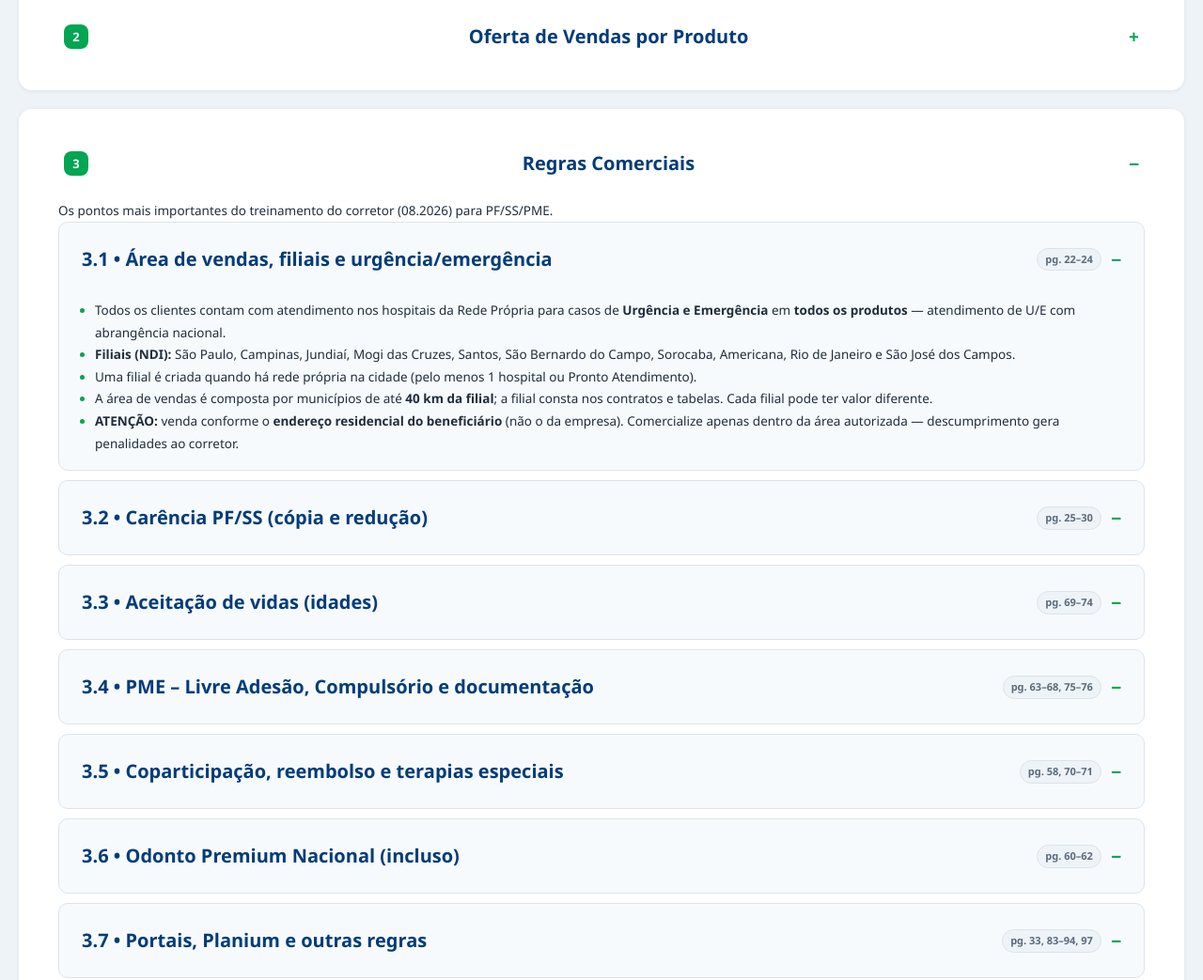
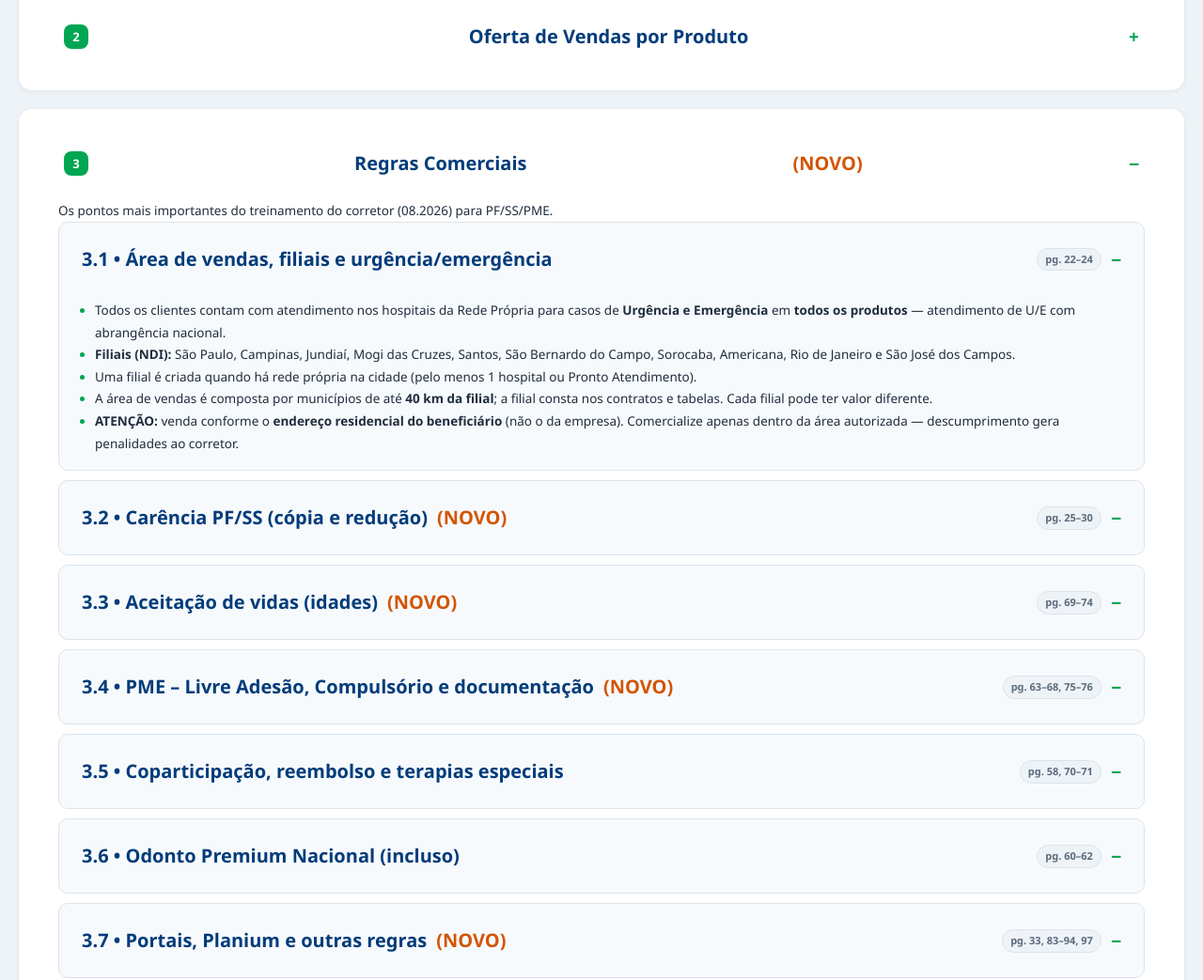
Before and after one commit to REINVENTSAUDE/Treinamento-Comercial-Hapvida-NotreDame-SP, a plain HTML site: page index.html in a window 1280 px wide. Shown: the part 759-1802 px from the top of the page at 94% size. Drawn offline with Linux system fonts and the light colour scheme.

Commit message:
Add files via upload

```diff
--- a/index.html
+++ b/index.html
@@ -51,6 +51,10 @@
   ul.lista li::marker { color: var(--verde); }
   .aviso { background: #fff7e6; border: 1px solid #f0d9a0; color: #7a5a00; font-size: 12.5px; border-radius: 8px; padding: 9px 12px; margin-top: 12px; }
   .aviso.azul { background: #e8f0fa; border-color: #b9d2ef; color: var(--azul); }
+  .novo { color: #d35400; font-weight: 700; }
+  .aviso.novo-aviso { background: #fdf0e3; border-color: #f0c596; color: #8a4b12; }
+  .bloco.novo-bloco { background: #fdf3e7; border-color: #f0c596; }
+  .bloco.novo-bloco h4 { color: #d35400; }
   .tabela { width: 100%; border-collapse: collapse; font-size: 12.5px; }
   .tabela th { background: var(--azul-esc); color: #fff; padding: 8px 10px; text-align: left; white-space: nowrap; }
   .tabela td { padding: 7px 10px; border-bottom: 1px solid var(--borda); }
@@ -118,7 +122,7 @@
   <a href="#oferta">Oferta x Canais</a>
   <a href="#filiais">Filiais</a>
   <a href="#repique">Repique</a>
-  <a href="#regras">Regras Comerciais</a>
+  <a href="#regras"><span class="novo">Regras Comerciais (NOVO)</span></a>
   <a href="#quiz">Quiz</a>
 </nav>
 
@@ -159,7 +163,7 @@
 </details>
 
 <details class="sec acc" id="regras" open>
-  <summary><span class="n">3</span>Regras Comerciais</summary>
+  <summary><span class="n">3</span>Regras Comerciais <span class="novo">(NOVO)</span></summary>
   <div class="corpo">
     <div class="desc">Os pontos mais importantes do treinamento do corretor (08.2026) para PF/SS/PME.</div>
 
@@ -177,7 +181,7 @@
   </details>
 
   <details class="acc">
-    <summary>3.2 • Carência PF/SS (cópia e redução) <span class="pgref">pg. 25–30</span></summary>
+    <summary>3.2 • Carência PF/SS (cópia e redução) <span class="novo">(NOVO)</span> <span class="pgref">pg. 25–30</span></summary>
     <div class="corpo">
       <h4>Operadora de origem Hapvida (cópia)</h4>
       <ul class="lista">
@@ -211,7 +215,7 @@
 
       <h4 style="margin-top:18px;">Outra operadora (redução)</h4>
       <ul class="lista">
-        <li>Idade limite para redução: até <b>65 anos no PF</b> e <b>64 anos no SS</b>;</li>
+        <li><span class="novo">Idade limite para redução: até <b>69 anos completos</b> (PF, SS e PME)</span> <span class="novo">(NOVO)</span>;</li>
         <li>Confirmar a lista de operadoras congêneres;</li>
         <li>Não realizamos a soma do tempo de permanência entre operadoras. Para análise, é considerado apenas o tempo do último plano ativo.</li>
       </ul>
@@ -239,6 +243,24 @@
         </div>
       </div>
 
+      <h4 style="margin-top:18px;color:#d35400;">Aproveitamento de Carência – Operadora Select <span class="novo">(NOVO)</span></h4>
+      <div class="bloco novo-bloco" style="margin-top:10px;">
+        <ul class="lista" style="margin:0;">
+          <li>A Hapvida NotreDame passa a integrar como <b>congênere</b> para aproveitamento das carências da Operadora Select (ANS 35.805-3).</li>
+          <li><b>Canais:</b> PF, Super Simples e PME.</li>
+        </ul>
+      </div>
+
+      <h4 style="margin-top:18px;color:#d35400;">Aproveitamento de Carência com Contrato Pré-Cancelado <span class="novo">(NOVO)</span></h4>
+      <div class="bloco novo-bloco" style="margin-top:10px;">
+        <ul class="lista" style="margin:0;">
+          <li>É possível digitar <b>venda empresarial</b> com aproveitamento de carência para cliente com <b>pré cancelamento</b>, assim como já funciona no canal PF.</li>
+          <li>Permite maior flexibilidade na condução da venda SS e PME.</li>
+          <li><b>Atenção:</b> verificar a regra de repique para recebimento de comissão/bônus.</li>
+          <li><b>Canais:</b> Super Simples e PME.</li>
+        </ul>
+      </div>
+
       <h4 style="margin-top:18px;">Documentação da carência</h4>
       <details class="acc" style="margin-top:10px;">
         <summary>Demais empresas (ME, EPP, LTDA, SIMPLES NACIONAL...)</summary>
@@ -264,33 +286,34 @@
   </details>
 
   <details class="acc">
-    <summary>3.3 • Aceitação de vidas (idades) <span class="pgref">pg. 69–74</span></summary>
+    <summary>3.3 • Aceitação de vidas (idades) <span class="novo">(NOVO)</span> <span class="pgref">pg. 69–74</span></summary>
     <div class="corpo">
       <div class="tabela-wrap">
         <table class="tabela">
           <thead><tr><th>Vínculo / Tipo</th><th class="c">Smart</th><th class="c">Advance</th><th class="c">Premium 900 Care</th><th class="c">Premium 900.1</th><th class="c">Infinity</th></tr></thead>
           <tbody>
-            <tr><td>Sócio (titular)</td><td class="c">74 anos</td><td class="c">74 anos</td><td class="c">74 anos</td><td class="c">74 anos</td><td class="c">74 anos</td></tr>
-            <tr><td>Funcionário CLT (titular)</td><td class="c">74 anos</td><td class="c">74 anos</td><td class="c">74 anos</td><td class="c">74 anos</td><td class="c">74 anos</td></tr>
+            <tr><td>Sócio (titular) <span class="novo">(NOVO)</span></td><td class="c"><span class="novo">sem limite</span></td><td class="c"><span class="novo">sem limite</span></td><td class="c"><span class="novo">sem limite</span></td><td class="c"><span class="novo">sem limite</span></td><td class="c"><span class="novo">sem limite</span></td></tr>
+            <tr><td>Funcionário CLT (titular) <span class="novo">(NOVO)</span></td><td class="c"><span class="novo">sem limite</span></td><td class="c"><span class="novo">sem limite</span></td><td class="c"><span class="novo">sem limite</span></td><td class="c"><span class="novo">sem limite</span></td><td class="c"><span class="novo">sem limite</span></td></tr>
             <tr><td>Prestador de serviço (titular)</td><td class="c">18–74</td><td class="c">18–74</td><td class="c">18–74</td><td class="c x">X</td><td class="c x">X</td></tr>
             <tr><td>Estagiário (titular)</td><td class="c">+16</td><td class="c">+16</td><td class="c">+16</td><td class="c">+16</td><td class="c">+16</td></tr>
             <tr><td>Jovem Aprendiz (titular)</td><td class="c">14–24</td><td class="c">14–24</td><td class="c">14–24</td><td class="c">14–24</td><td class="c">14–24</td></tr>
-            <tr><td>Cônjuge (dependente)</td><td class="c">74 anos</td><td class="c">74 anos</td><td class="c">74 anos</td><td class="c">74 anos</td><td class="c">74 anos</td></tr>
-            <tr><td>Filhos solteiros / adotivos / enteados</td><td class="c">53 anos</td><td class="c">53 anos</td><td class="c">53 anos</td><td class="c">53 anos</td><td class="c">53 anos</td></tr>
-            <tr><td>Agregados (pai/mãe, irmãos, tios, sogros, netos etc.)</td><td class="c">53 anos</td><td class="c">53 anos</td><td class="c">53 anos</td><td class="c x">X</td><td class="c x">X</td></tr>
+            <tr><td>Cônjuge (dependente) <span class="novo">(NOVO)</span></td><td class="c"><span class="novo">sem limite</span></td><td class="c"><span class="novo">sem limite</span></td><td class="c"><span class="novo">sem limite</span></td><td class="c"><span class="novo">sem limite</span></td><td class="c"><span class="novo">sem limite</span></td></tr>
+            <tr><td>Filhos solteiros / adotivos / enteados <span class="novo">(NOVO)</span></td><td class="c"><span class="novo">69 anos</span></td><td class="c"><span class="novo">69 anos</span></td><td class="c"><span class="novo">69 anos</span></td><td class="c"><span class="novo">69 anos</span></td><td class="c"><span class="novo">69 anos</span></td></tr>
+            <tr><td>Agregados (pai/mãe, irmãos, tios, sogros, netos etc.) <span class="novo">(NOVO)</span></td><td class="c"><span class="novo">69 anos</span></td><td class="c"><span class="novo">69 anos</span></td><td class="c"><span class="novo">69 anos</span></td><td class="c x">X</td><td class="c x">X</td></tr>
           </tbody>
         </table>
       </div>
       <ul class="lista" style="margin-top:10px;">
-        <li>Movimentação: 5% de aceitação entre 65 e 74 anos; 1% a partir de 75 anos. Vindo de outra operadora reduz até 64 anos. Reajuste por faixa etária.</li>
+        <li>Movimentação: 5% de aceitação entre 65 e 74 anos; 1% a partir de 75 anos. <span class="novo">Vindo de outra operadora: limite de <b>69 anos</b> para aproveitamento de carência (PF, SS e PME) <b>(NOVO)</b>.</span> Reajuste por faixa etária.</li>
         <li><b>Prestador de serviço e convívio marital:</b> assinatura GOV, digital ou reconhecimento de firma em cartório. Filhos em comum não comprovam vínculo.</li>
         <li><b>Repique:</b> ex-beneficiário querendo retornar à operadora — consultar regras vigentes no Portal da Corretora.</li>
       </ul>
+      <div class="aviso novo-aviso" style="margin-top:12px;">⚠️ <b>REGRAS NOVAS VÁLIDAS A PARTIR DE 01/09/2026</b> <span class="novo">(NOVO)</span><br>Titular e Cônjuge — <b>sem limite de idade</b>. Demais agregados — até <b>69 anos</b>. Redução de carência (congênere): até <b>69 anos completos</b> (PF, SS e PME). Operadora Select agora integrada como congênere (ANS 35.805-3).</div>
     </div>
   </details>
 
   <details class="acc">
-    <summary>3.4 • PME – Livre Adesão, Compulsório e documentação <span class="pgref">pg. 63–68, 75–76</span></summary>
+    <summary>3.4 • PME – Livre Adesão, Compulsório e documentação <span class="novo">(NOVO)</span> <span class="pgref">pg. 63–68, 75–76</span></summary>
     <div class="corpo">
       <h4>Tabela Livre Adesão</h4>
       <p>Caracteriza-se como Livre Adesão quando não houver a contratação de 100% dos sócios, funcionários ou da massa vinculada ao plano anterior.</p>
@@ -327,7 +350,7 @@
             <tr><td>Vínculo com o titular</td><td class="c s">√</td><td class="c s">√</td><td>Comprova dependência</td></tr>
             <tr><td>Endereço (sem comprovante)</td><td class="c s">√</td><td class="c s">√</td><td>Apenas preencher</td></tr>
             <tr><td>Celular e e-mail de cada titular</td><td class="c s">√</td><td class="c s">√</td><td>Cada titular com celular diferente</td></tr>
-            <tr><td>Carta de Responsabilidade</td><td class="c x">X</td><td class="c s">√</td><td>Anula o envio de documentos das vidas acima de 30 vidas</td></tr>
+            <tr><td>Carta de Responsabilidade <span class="novo">(NOVO)</span></td><td class="c x">X</td><td class="c x">X</td><td><span class="novo">Não mais necessária</span> — apresentar vínculo conforme contratação (Contrato Social, ATA/Estatuto, eSocial, CAEFP ou Prestador de Serviço limitado a 20%)</td></tr>
           </tbody>
         </table>
       </div>
@@ -392,7 +415,7 @@
   </details>
 
   <details class="acc">
-    <summary>3.7 • Portais, Planium e outras regras <span class="pgref">pg. 33, 83–94, 97</span></summary>
+    <summary>3.7 • Portais, Planium e outras regras <span class="novo">(NOVO)</span> <span class="pgref">pg. 33, 83–94, 97</span></summary>
     <div class="corpo">
       <ul class="lista">
         <li><b>Portal do Vendedor (CPF):</b> vendas PF; Declaração de Saúde preenchida pelo vendedor no momento de subir a venda. Atenção ao aproveitamento de carência e ao desconto de plano familiar.</li>
@@ -400,6 +423,7 @@
         <li><b>Portal do Cliente:</b> 1º boleto somente pelo Portal do Cliente.</li>
         <li><b>App de Vendas PF (Android)</b> e <b>Vendas ON</b>.</li>
         <li><b>Planium:</b> sistema de vendas WEB para SS/PME. Vigência: vencimento do 1º boleto 3 dias após a vigência; 2º boleto conforme tabela; atraso na vigência ajusta vencimento automaticamente.</li>
+        <li><span class="novo"><b>Novo prazo de vendas via Planium:</b> agora é possível incluir contratos com até <b>80 dias futuros</b>. Datas de ativação: 5, 10, 15, 30, 60 e 80 dias. Canais: Super Simples e PME <b>(NOVO)</b></span></li>
         <li><b>Produtos mistos:</b> Advance, Premium e Infinity podem ser misturados com Nosso Médico, Smart Up, Smart Flex e Smart Prime (ex.: 1 vida Smart Up + 1 vida Advance).</li>
         <li><b>Taxa de implantação SS/PME:</b> R$ 25,00 por proposta. Produtos PF: sem taxa de implantação.</li>
         <li><b>Infinity – contatos:</b> agendamento pelo Concierge da Unidade (11) 95649-0785; dúvidas e autorização de procedimentos (11) 98515-5856. Check-up disponível apenas para titulares.</li>
```
